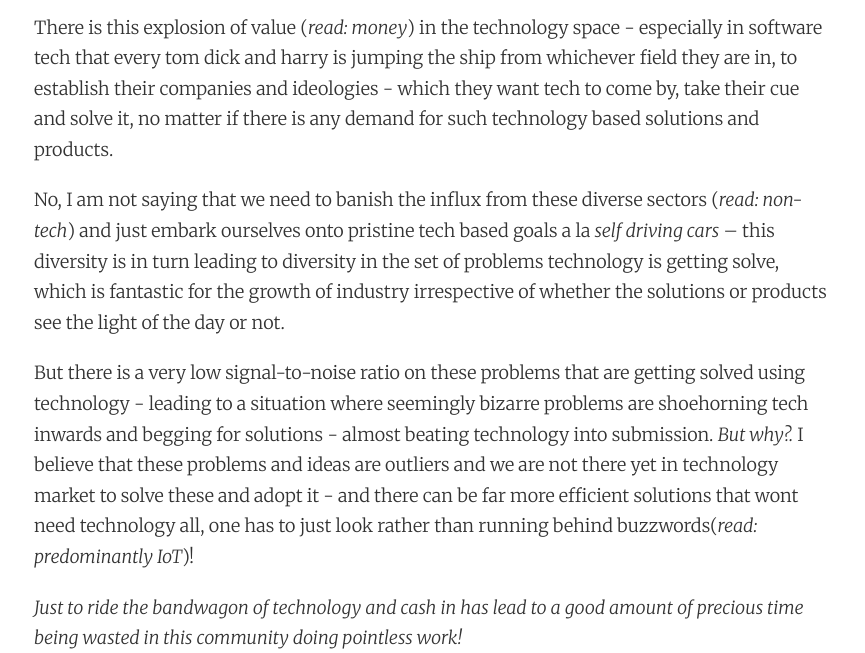
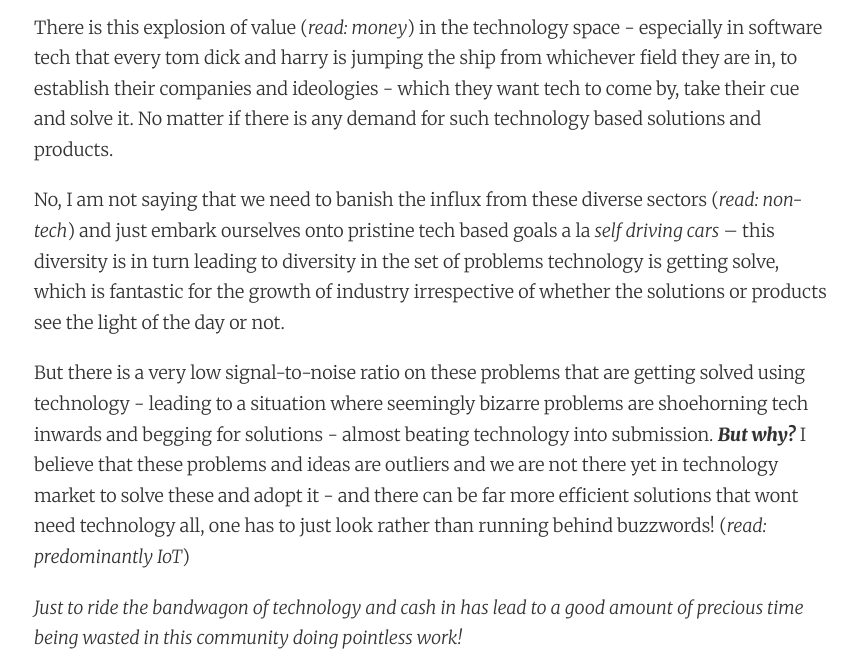
Before and after one commit to lookageek/lookageek.github.io, a Jekyll site: the page built from _posts/2017-01-25-gatekeepers-of-tech.markdown, in a window 1280 px wide. Shown: the part 298-951 px from the top of the page, without its empty margins (206-1071 px from the left). Built offline with Jekyll 4.4.1, drawn with Linux system fonts in a browser that asks for light colours.

Commit message:
some more of it

```diff
--- a/_posts/2017-01-25-gatekeepers-of-tech.markdown
+++ b/_posts/2017-01-25-gatekeepers-of-tech.markdown
@@ -7,11 +7,11 @@ permalink: gatekeepers_of_tech
 published: true
 ---
 
-There is this explosion of value (*read: money*) in the technology space - especially in software tech that every tom dick and harry is jumping the ship from whichever field they are in, to establish their companies and ideologies - which they want tech to come by, take their cue and solve it, no matter if there is any demand for such technology based solutions and products.
+There is this explosion of value (*read: money*) in the technology space - especially in software tech that every tom dick and harry is jumping the ship from whichever field they are in, to establish their companies and ideologies - which they want tech to come by, take their cue and solve it. No matter if there is any demand for such technology based solutions and products.
 
 No, I am not saying that we need to banish the influx from these diverse sectors (*read: non-tech*) and just embark ourselves onto pristine tech based goals a la *self driving cars* -- this diversity is in turn leading to diversity in the set of problems technology is getting solve, which is fantastic for the growth of industry irrespective of whether the solutions or products see the light of the day or not.
 
-But there is a very low signal-to-noise ratio on these problems that are getting solved using technology - leading to a situation where seemingly bizarre problems are shoehorning tech inwards and begging for solutions - almost beating technology into submission. *But why?.* I believe that these problems and ideas are outliers and we are not there yet in technology market to solve these and adopt it - and there can be far more efficient solutions that wont need technology all, one has to just look rather than running behind buzzwords(_read: predominantly IoT_)!
+But there is a very low signal-to-noise ratio on these problems that are getting solved using technology - leading to a situation where seemingly bizarre problems are shoehorning tech inwards and begging for solutions - almost beating technology into submission. *__But why?__* I believe that these problems and ideas are outliers and we are not there yet in technology market to solve these and adopt it - and there can be far more efficient solutions that wont need technology all, one has to just look rather than running behind buzzwords! (_read: predominantly IoT_)
 
 *Just to ride the bandwagon of technology and cash in has lead to a good amount of precious time being wasted in this community doing pointless work!*
 
```
